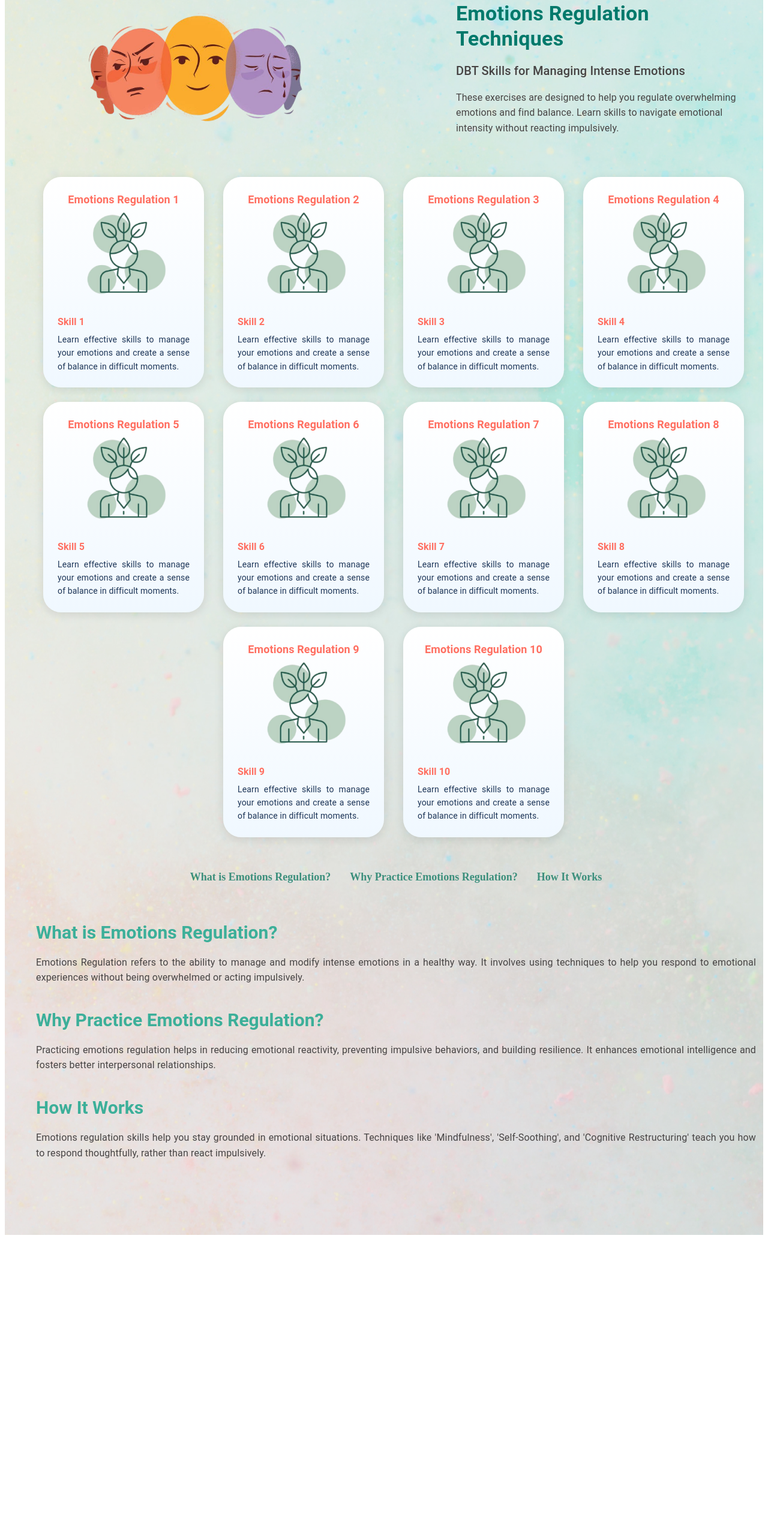
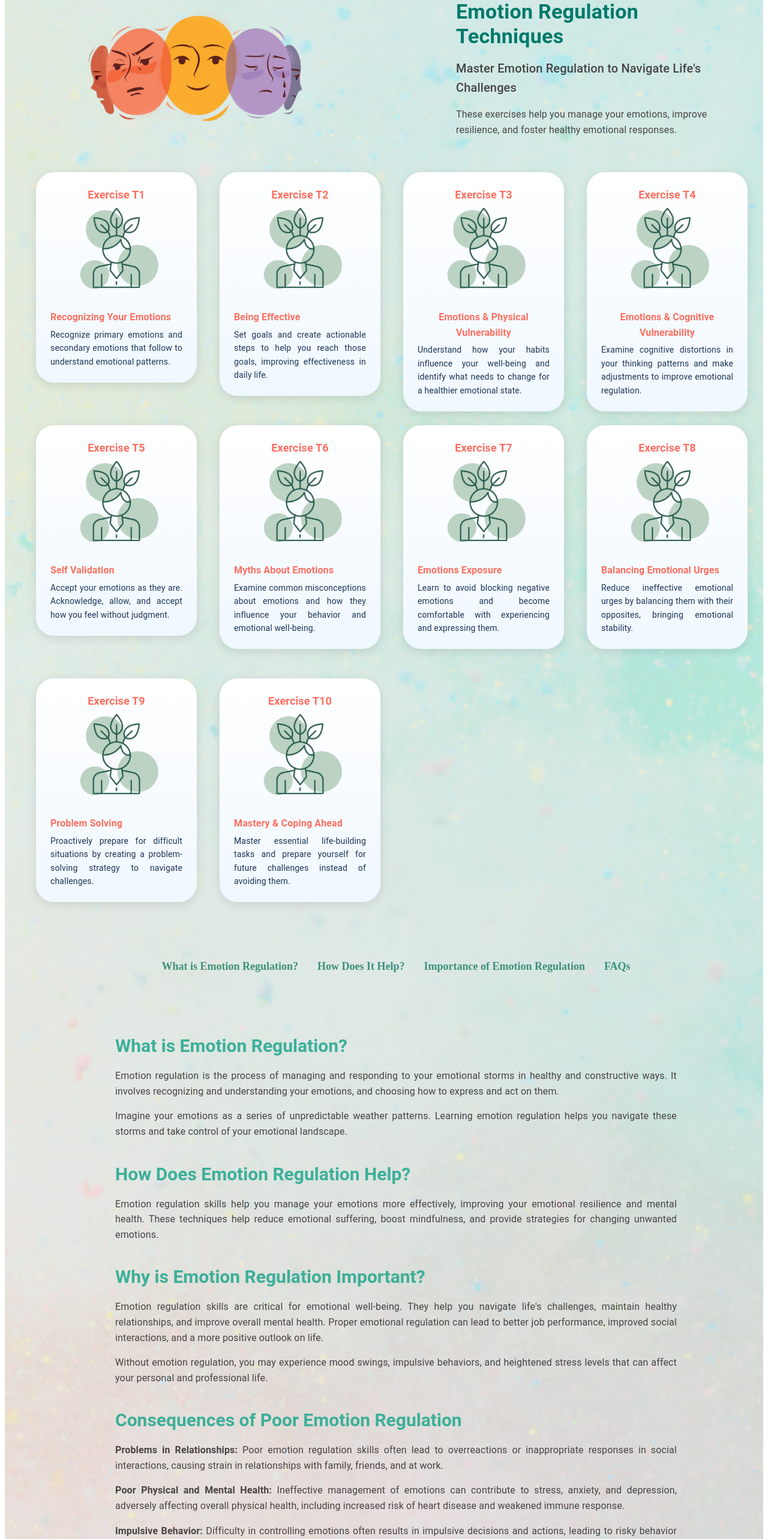
Before and after one commit to HanoodTunio/living-with-bpd, a React (Vite) app in the folder front-end/: page /user-dashboard/start-exercises/emotions in a window 1280 px wide. Shown: the part 181-2747 px from the top of the page at 60% size. Before the commit the page ends 2248 px from the top, so only its background shows below. Built offline with nearby package versions, Linux system fonts and the light colour scheme.

Commit message:
Updated the descriptions of the Emotions page

```diff
--- a/front-end/src/pages/User/EmotionsExcercisesPage.jsx
+++ b/front-end/src/pages/User/EmotionsExcercisesPage.jsx
@@ -1,84 +1,130 @@
 import React from "react";
-import { Box, Typography } from "@mui/material";
+import { Box } from "@mui/material";
 import ExerciseCard from "../../components/common/ExerciseCard/ExerciseCard";
-import ExHero from "../../components/common/ExHero/ExHero"; // Reusable ExHero Component
-import Exhero from "../../assets/images/emotionEx.png"; // Updated Hero Image
+import ExHero from "../../components/common/ExHero/ExHero";
+import Exhero from "../../assets/images/emotionEx.png";
 import ParagraphNavLink from "../../components/common/ParagraphNavLink/ParagraphNavLink";
-import exImage from "../../assets/images/ex.png"; // Exercise image
-import Paragraph from "../../components/common/Paragraph/Paragraph"; // Paragraph component
-import UserLayout from "../../components/mainlayout/UserLayout"; // Import UserLayout
+import exImage from "../../assets/images/ex.png";
+import Paragraph from "../../components/common/Paragraph/Paragraph";
+import UserLayout from "../../components/mainlayout/UserLayout";
 
 const EmotionsExercisesPage = () => {
-  const totalCards = 10;
+  const exercises = [
+    {
+      name: "Recognizing Your Emotions",
+      description:
+        "Recognize primary emotions and secondary emotions that follow to understand emotional patterns.",
+    },
+    {
+      name: "Being Effective",
+      description:
+        "Set goals and create actionable steps to help you reach those goals, improving effectiveness in daily life.",
+    },
+    {
+      name: "Emotions & Physical Vulnerability",
+      description:
+        "Understand how your habits influence your well-being and identify what needs to change for a healthier emotional state.",
+    },
+    {
+      name: "Emotions & Cognitive Vulnerability",
+      description:
+        "Examine cognitive distortions in your thinking patterns and make adjustments to improve emotional regulation.",
+    },
+    {
+      name: "Self Validation",
+      description:
+        "Accept your emotions as they are. Acknowledge, allow, and accept how you feel without judgment.",
+    },
+    {
+      name: "Myths About Emotions",
+      description:
+        "Examine common misconceptions about emotions and how they influence your behavior and emotional well-being.",
+    },
+    {
+      name: "Emotions Exposure",
+      description:
+        "Learn to avoid blocking negative emotions and become comfortable with experiencing and expressing them.",
+    },
+    {
+      name: "Balancing Emotional Urges",
+      description:
+        "Reduce ineffective emotional urges by balancing them with their opposites, bringing emotional stability.",
+    },
+    {
+      name: "Problem Solving",
+      description:
+        "Proactively prepare for difficult situations by creating a problem-solving strategy to navigate challenges.",
+    },
+    {
+      name: "Mastery & Coping Ahead",
+      description:
+        "Master essential life-building tasks and prepare yourself for future challenges instead of avoiding them.",
+    },
+  ];
 
   return (
     <UserLayout>
       <Box
         sx={{
-          display: "flex",
-          flexDirection: "column",
-          alignItems: "center",
-          gap: { xs: "16px", md: "32px" },
           padding: { xs: "16px", md: "32px" },
           width: "100%",
           boxSizing: "border-box",
-          overflowX: "hidden", // Prevent horizontal overflow
         }}
       >
-        {/* Hero Section - Using Reusable ExHero Component */}
         <ExHero
           heroImage={Exhero}
-          heading="Emotions Regulation Techniques"
-          subHeading="DBT Skills for Managing Intense Emotions"
-          description="These exercises are designed to help you regulate overwhelming emotions and find balance. Learn skills to navigate emotional intensity without reacting impulsively."
+          heading="Emotion Regulation Techniques"
+          subHeading="Master Emotion Regulation to Navigate Life's Challenges"
+          description="These exercises help you manage your emotions, improve resilience, and foster healthy emotional responses."
         />
 
-        {/* Exercise Cards Section */}
         <Box
           sx={{
             display: "flex",
             flexDirection: "column",
             gap: { xs: "24px", md: "40px" },
-            width: "100%",
-            maxWidth: "1200px",
-            margin: "0 auto",
           }}
         >
-          {/* Exercise Cards: Render 4 cards per row on large screens, 3 cards per row on medium, and 2 cards per row on mobile */}
           <Box
             sx={{
-              display: "flex",
-              flexWrap: "wrap",
+              display: "grid",
+              gridTemplateColumns: "repeat(1, 1fr)",
               gap: "24px",
-              justifyContent: "center",
+              justifyItems: "center",
               width: "100%",
+              maxWidth: "1300px",
+              margin: "0 auto",
+              "@media (min-width: 600px)": {
+                gridTemplateColumns: "repeat(2, 1fr)",
+              },
+              "@media (min-width: 900px)": {
+                gridTemplateColumns: "repeat(3, 1fr)",
+              },
+              "@media (min-width: 1200px)": {
+                gridTemplateColumns: "repeat(4, 1fr)",
+              },
             }}
           >
-            {Array.from({ length: totalCards }).map((_, index) => (
+            {exercises.map((exercise, index) => (
               <Box
                 key={`card-${index}`}
                 sx={{
-                  flex: "1 0 calc(25% - 24px)", // 4 cards per row on large screens
-                  maxWidth: "calc(25% - 24px)", // 4 cards per row
-                  minWidth: {
-                    xs: "calc(50% - 16px)", // 2 cards per row on mobile (xs)
-                    sm: "calc(33.33% - 16px)", // 3 cards per row on medium (sm)
-                    lg: "calc(25% - 24px)", // 4 cards per row on large (lg)
-                  },
+                  paddingY: { xs: "16px", sm: "24px" },
+                  width: "100%",
+                  height: "350px",
                 }}
               >
                 <ExerciseCard
-                  exerciseTitle={`Emotions Regulation ${index + 1}`}
+                  exerciseTitle={`Exercise T${index + 1}`}
                   exerciseImage={exImage}
-                  exerciseName={`Skill ${index + 1}`} // Update names for emotions regulation skills
-                  exerciseDescription="Learn effective skills to manage your emotions and create a sense of balance in difficult moments."
+                  exerciseName={exercise.name}
+                  exerciseDescription={exercise.description}
                 />
               </Box>
             ))}
           </Box>
-        </Box>
 
-        {/* Navigation Links Section */}
+          <Box sx={{ width: "100%", maxWidth: "1000px", margin: "0 auto" }}>
             <Box
               sx={{
                 display: "flex",
@@ -86,45 +132,165 @@ const EmotionsExercisesPage = () => {
                 gap: "32px",
                 marginTop: "24px",
                 flexWrap: "wrap",
+                paddingY: { xs: "16px", sm: "32px" },
               }}
             >
               <ParagraphNavLink
-            label="What is Emotions Regulation?"
-            href="#what-is-emotions-regulation"
+                label="What is Emotion Regulation?"
+                href="#what-is-emotion-regulation"
               />
               <ParagraphNavLink
-            label="Why Practice Emotions Regulation?"
-            href="#why-practice-emotions-regulation"
+                label="How Does It Help?"
+                href="#how-does-it-help"
               />
-          <ParagraphNavLink label="How It Works" href="#how-it-works" />
+              <ParagraphNavLink
+                label="Importance of Emotion Regulation"
+                href="#importance-of-emotion-regulation"
+              />
+              <ParagraphNavLink label="FAQs" href="#faqs" />
             </Box>
 
-        {/* Paragraph Section */}
             <Box
               sx={{
-            width: "100%",
-            maxWidth: "1350px",
                 padding: { xs: "16px", md: "32px" },
                 textAlign: "justify",
+                marginTop: "40px",
               }}
             >
-          <Box id="what-is-emotions-regulation">
+              <Box id="what-is-emotion-regulation">
                 <Paragraph
-              heading="What is Emotions Regulation?"
-              content="Emotions Regulation refers to the ability to manage and modify intense emotions in a healthy way. It involves using techniques to help you respond to emotional experiences without being overwhelmed or acting impulsively."
+                  heading="What is Emotion Regulation?"
+                  content={
+                    <>
+                      <p>
+                        Emotion regulation is the process of managing and
+                        responding to your emotional storms in healthy and
+                        constructive ways. It involves recognizing and
+                        understanding your emotions, and choosing how to express
+                        and act on them.
+                      </p>
+                      <p>
+                        Imagine your emotions as a series of unpredictable
+                        weather patterns. Learning emotion regulation helps you
+                        navigate these storms and take control of your emotional
+                        landscape.
+                      </p>
+                    </>
+                  }
                 />
               </Box>
-          <Box id="why-practice-emotions-regulation">
+
+              <Box id="how-does-it-help">
                 <Paragraph
-              heading="Why Practice Emotions Regulation?"
-              content="Practicing emotions regulation helps in reducing emotional reactivity, preventing impulsive behaviors, and building resilience. It enhances emotional intelligence and fosters better interpersonal relationships."
+                  heading="How Does Emotion Regulation Help?"
+                  content={
+                    <>
+                      <p>
+                        Emotion regulation skills help you manage your emotions
+                        more effectively, improving your emotional resilience
+                        and mental health. These techniques help reduce
+                        emotional suffering, boost mindfulness, and provide
+                        strategies for changing unwanted emotions.
+                      </p>
+                    </>
+                  }
                 />
               </Box>
-          <Box id="how-it-works">
+
+              <Box id="importance-of-emotion-regulation">
                 <Paragraph
-              heading="How It Works"
-              content="Emotions regulation skills help you stay grounded in emotional situations. Techniques like 'Mindfulness', 'Self-Soothing', and 'Cognitive Restructuring' teach you how to respond thoughtfully, rather than react impulsively."
+                  heading="Why is Emotion Regulation Important?"
+                  content={
+                    <>
+                      <p>
+                        Emotion regulation skills are critical for emotional
+                        well-being. They help you navigate life's challenges,
+                        maintain healthy relationships, and improve overall
+                        mental health. Proper emotional regulation can lead to
+                        better job performance, improved social interactions,
+                        and a more positive outlook on life.
+                      </p>
+                      <p>
+                        Without emotion regulation, you may experience mood
+                        swings, impulsive behaviors, and heightened stress
+                        levels that can affect your personal and professional
+                        life.
+                      </p>
+                    </>
+                  }
                 />
+              </Box>
+
+              {/* New Consequences of Poor Emotion Regulation Section */}
+              <Box id="consequences-of-poor-regulation">
+                <Paragraph
+                  heading="Consequences of Poor Emotion Regulation"
+                  content={
+                    <>
+                      <p>
+                        <strong>Problems in Relationships:</strong> Poor emotion
+                        regulation skills often lead to overreactions or
+                        inappropriate responses in social interactions, causing
+                        strain in relationships with family, friends, and at
+                        work.
+                      </p>
+                      <p>
+                        <strong>Poor Physical and Mental Health:</strong>{" "}
+                        Ineffective management of emotions can contribute to
+                        stress, anxiety, and depression, adversely affecting
+                        overall physical health, including increased risk of
+                        heart disease and weakened immune response.
+                      </p>
+                      <p>
+                        <strong>Impulsive Behavior:</strong> Difficulty in
+                        controlling emotions often results in impulsive
+                        decisions and actions, leading to risky behavior and
+                        potential negative consequences in various aspects of
+                        life.
+                      </p>
+                      <p>
+                        <strong>Reduced Quality of Life:</strong> Chronic
+                        struggles with emotion regulation can diminish life
+                        satisfaction, leading to a pervasive sense of
+                        unhappiness and a decreased ability to enjoy daily
+                        activities and achievements.
+                      </p>
+                    </>
+                  }
+                />
+              </Box>
+
+              <Box id="faqs">
+                <Paragraph
+                  heading="FAQs"
+                  content={
+                    <>
+                      <p>
+                        <strong>
+                          Q: What is the first step in practicing emotion
+                          regulation?
+                        </strong>
+                      </p>
+                      <p>
+                        A: The first step is recognizing and labeling your
+                        emotions to understand the intensity of your feelings.
+                      </p>
+
+                      <p>
+                        <strong>
+                          Q: How do I deal with overwhelming emotions?
+                        </strong>
+                      </p>
+                      <p>
+                        A: Practice grounding techniques, engage in mindfulness
+                        exercises, and implement self-soothing activities to
+                        reduce emotional intensity.
+                      </p>
+                    </>
+                  }
+                />
+              </Box>
+            </Box>
           </Box>
         </Box>
       </Box>
```
Lines whose indentation alone changed are shown as unchanged.
